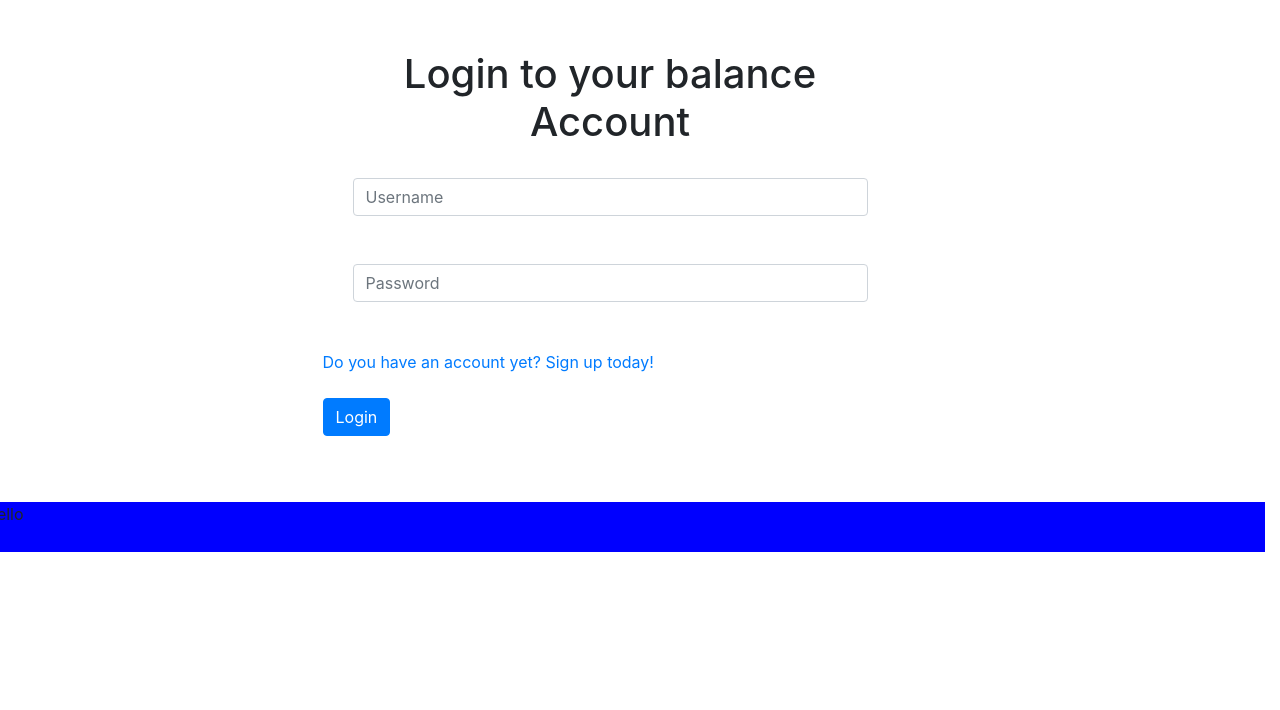
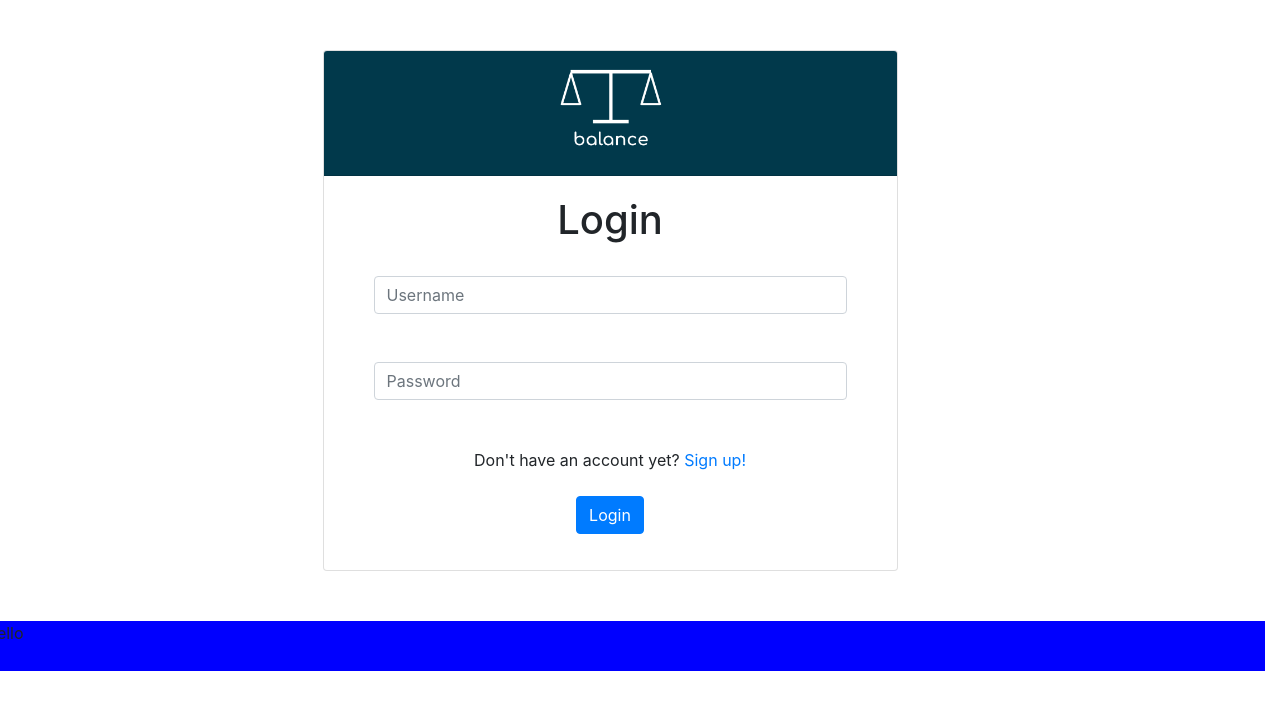
Before and after one commit to britnicanale/FinanceApp, a Flask app: page /login in a window 1280 px wide. Shown: the top 710 px of the page. Run offline with Flask 2, Linux system fonts and the light colour scheme; some libraries are stand-ins or nearby versions.

Commit message:
reformatted login page

```diff
--- a/app/static/index.js
+++ b/app/static/index.js
@@ -524,6 +524,7 @@ function loadLiquidFillGauge(elementId, value, config) {
     if (config == null) config = liquidFillGaugeDefaultSettings();
 
     var gauge = d3.select("#" + elementId);
+    console.log(gauge)
     var radius = Math.min(parseInt(gauge.style("width")), parseInt(gauge.style("height"))) / 2;
     var locationX = parseInt(gauge.style("width")) / 2 - radius;
     var locationY = parseInt(gauge.style("height")) / 2 - radius;
--- a/app/templates/home.html
+++ b/app/templates/home.html
@@ -2,7 +2,7 @@
 {%block nav%}
 <nav class="nav flex-column col-lg-2 col-md-3 col-sm-4 " id="nav">
 
-            <a class="nav-link" id="nav-link" href="/"><b>balance</b></a>
+            <a class="nav-link" id="nav-link" href="/"><img width=100% src='static/balance.png'></a>
             <a class = "nav-link" id = "nav-link" href = "/logout">
             <form class = "nav-link" id = "nav-link" action = "/logout">
                 <button type="button" class="btn btn-light">Logout</button>
--- a/app/templates/login.html
+++ b/app/templates/login.html
@@ -1,8 +1,12 @@
 {%extends "base.html"%} {% block body%}
 <div class="row justify-content-center" style = "width:100%">
   <div class = "col-sm-12 col-md-8 col-lg-6">
-
-  <h1 style = "text-align:center">Login to your balance Account</h1><br>
+  <div class ="card text-center">
+    <div class="card-header" style = "background-color:#01394B">
+      <img src="static/balance.png" height=100>
+    </div>
+    <div class = "card-body">
+  <h1 style = "text-align:center">Login</h1><br>
   <!--<div class = "col">-->
   <form class="needs-validation" method="POST" action="/" novalidate>
     <div class="col-sm-12 col-md-12 col-lg-12 col-xl-12">
@@ -16,12 +20,14 @@
       </div>
     </div>
     <br> <br>
-    <a href="/register">Do you have an account yet? Sign up today!</a>
+    Don't have an account yet? <a href="/register">Sign up!</a>
     <br> <br>
     <button type="submit" class="btn btn-primary">Login</button>
 
   </form>
+  </div>
   <!--</div>-->
+  </div>
   </div>
 </div>
 {%endblock%}
```
Also changed, not shown: app/templates/register.html (+8 -1 lines).
